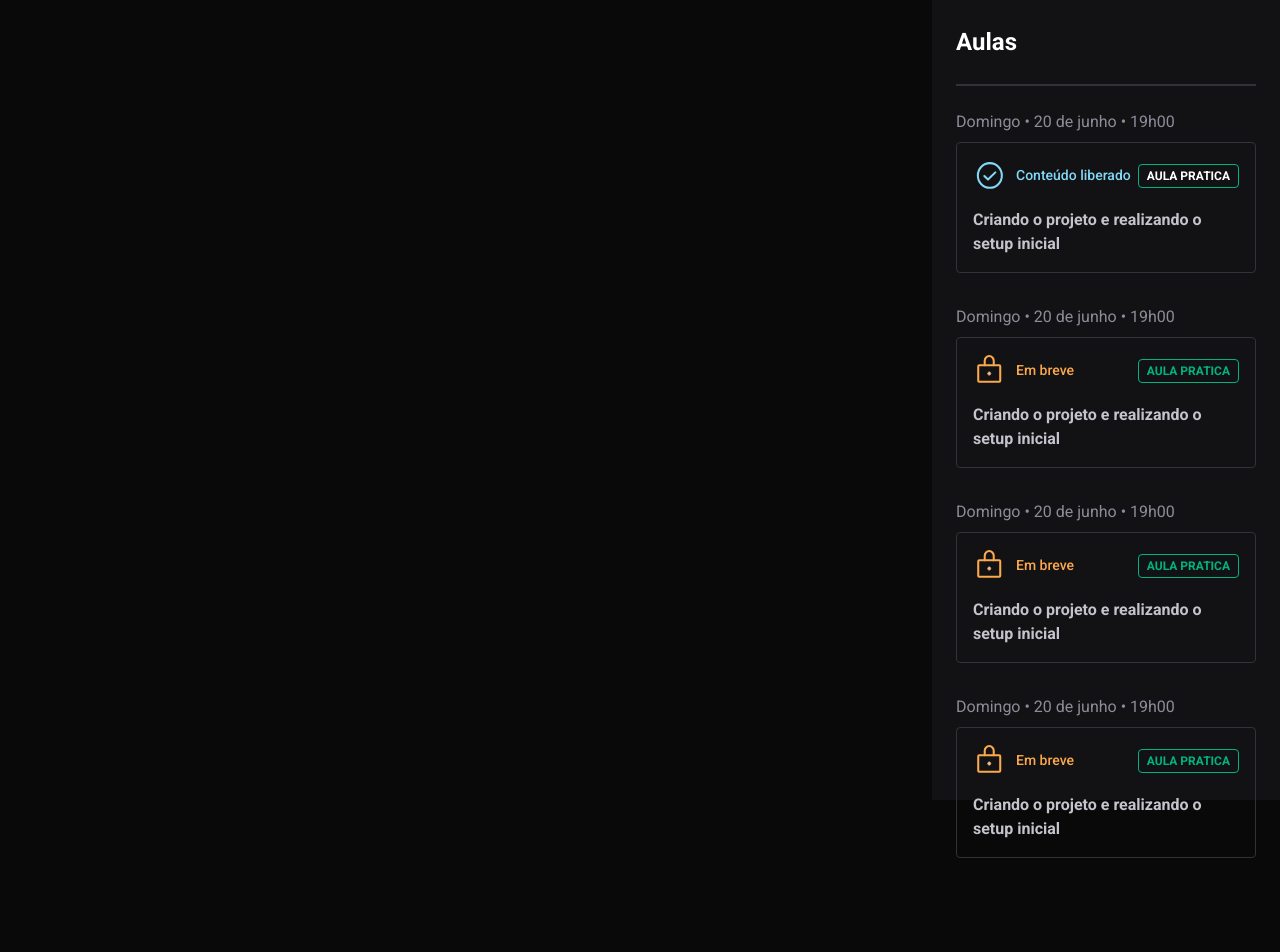
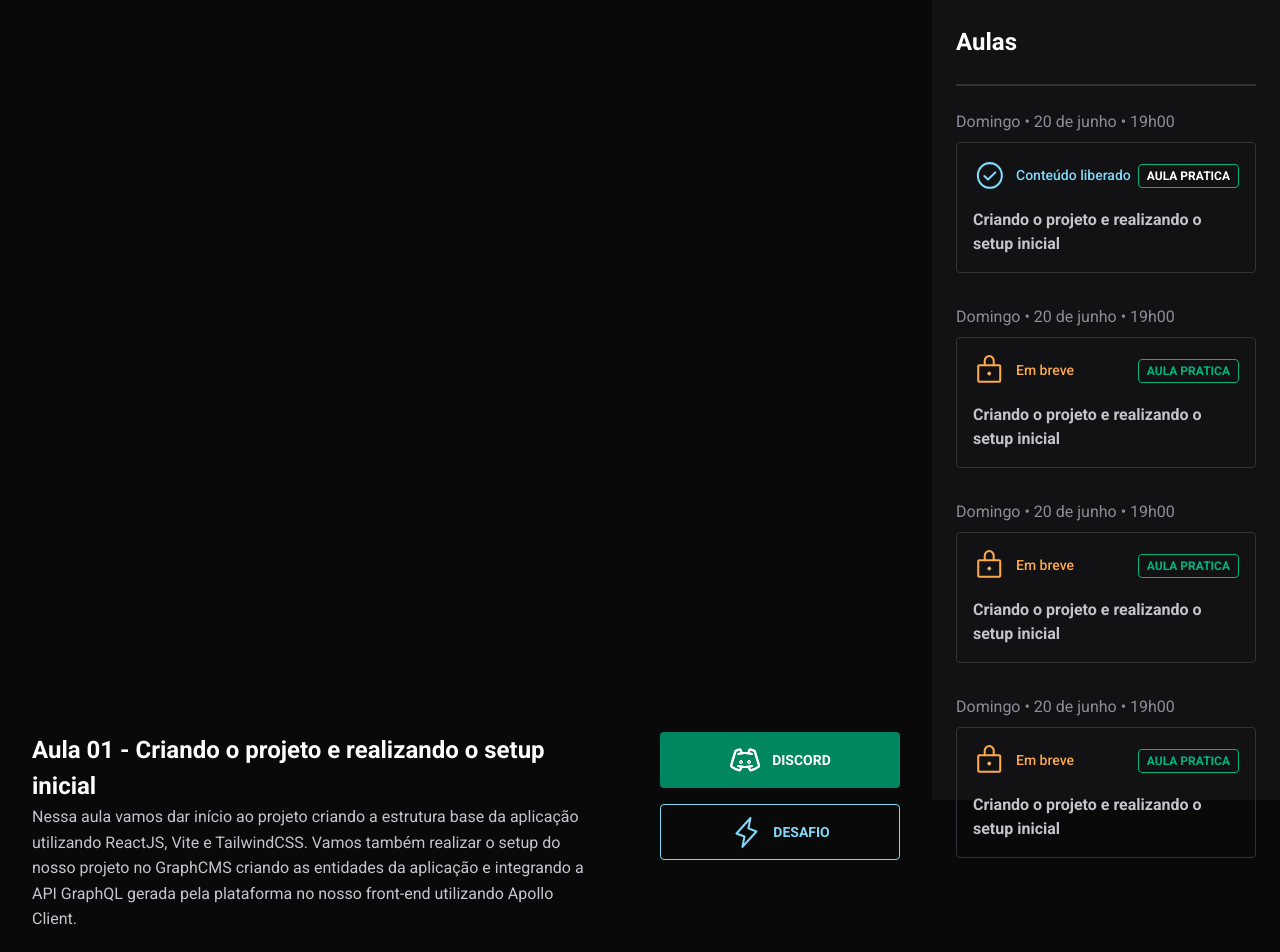
Before and after one commit to AldoWa/video-plataform, a Next.js app: page / in a window 1280 px wide. Shown: the top 952 px of the page. Before the commit the page ends 858 px from the top, so only its background shows below. Built offline with nearby package versions, Linux system fonts and the light colour scheme.

Commit message:
:sparkles: feat: ending styling

```diff
--- a/src/components/Button/style.tsx
+++ b/src/components/Button/style.tsx
@@ -1,7 +1,7 @@
 import styled, { css } from "styled-components";
 export const Content = styled.button<{ bg: 'transparent' | 'green'}>`
   ${({ bg, theme }) => css`
-    background-color: ${bg === 'green' ? 'green' : 'transparent'};
+    background-color: ${bg === 'green' ? theme.color.product.green : 'transparent'};
     height: 3.5rem;
     display: flex;
     align-items: center;
--- /dev/null
+++ b/src/components/Video/index.tsx
@@ -0,0 +1,62 @@
+import { useEffect, useState } from "react";
+import ReactPlayer from "react-player"
+import { DetailsVideo, TitleVideo, WrapperButtonDetails, WrapperVideoDetails } from "./style";
+import Button from "../Button";
+
+import Discord from "@/assets/icons/discord.svg";
+import Zap from "@/assets/icons/zap.svg";
+
+const VideoClass = () => {
+  const [hasWindow, setHasWindow] = useState(false);
+
+  useEffect(() => {
+    if (typeof window !== "undefined") {
+      setHasWindow(true);
+    }
+  }, []);
+
+  return (
+    <div className="w-full">
+      { hasWindow &&
+        <ReactPlayer
+          url={'https://www.youtube.com/watch?v=LXb3EKWsInQ'}
+          width='100%'
+          height='700px'
+          controls={true}
+        ></ReactPlayer>
+      }
+      <VideoDetails />
+    </div>
+  )
+}
+
+const VideoDetails = () => {
+  return (
+    <WrapperVideoDetails>
+      <div>
+        <TitleVideo>
+          Aula 01 - Criando o projeto e realizando o setup inicial
+        </TitleVideo>
+        <DetailsVideo>
+          Nessa aula vamos dar início ao
+          projeto criando a estrutura base da aplicação utilizando ReactJS,
+          Vite e TailwindCSS.
+          Vamos também realizar o setup do nosso projeto no GraphCMS criando as entidades da aplicação e
+          integrando a API GraphQL gerada pela plataforma no nosso front-end utilizando Apollo Client.
+        </DetailsVideo>
+      </div>
+      <WrapperButtonDetails>
+        <Button>
+          <Discord />
+          Discord
+        </Button>
+        <Button bg="transparent">
+          <Zap />
+          Desafio
+        </Button>
+      </WrapperButtonDetails>
+    </WrapperVideoDetails>
+  )
+}
+
+export default VideoClass
--- /dev/null
+++ b/src/components/Video/style.tsx
@@ -0,0 +1,32 @@
+import { rem } from "@/utils/generateRem";
+import styled, { css } from "styled-components";
+
+export const TitleVideo = styled.h1`
+  ${({ theme }) => css`
+    color: ${theme.color.base.white};
+    font-weight: ${theme.font.weigth.bold};
+    font-size: ${theme.font.sizes[24]};
+  `}
+`
+
+export const DetailsVideo = styled.p`
+  ${({ theme }) => css`
+    color: ${theme.color.base.text};
+    font-weight: ${theme.font.weigth.regular};
+    font-size: ${theme.font.sizes[16]};
+    line-height: 160%;
+  `}
+`
+
+export const WrapperVideoDetails = styled.div`
+  display: flex;
+  gap: ${rem(60)};
+  padding: ${rem(32)};
+`
+
+export const WrapperButtonDetails = styled.div`
+  display: flex;
+  flex-direction: column;
+  min-width: 240px;
+  gap: ${rem(16)};
+`
--- a/src/pages/index.tsx
+++ b/src/pages/index.tsx
@@ -1,29 +1,13 @@
 import {  Roboto } from "next/font/google";
 import Classes from "@/components/Classes";
-import ReactPlayer from "react-player/youtube";
-import { useEffect, useState } from "react";
+import Video from "@/components/Video";
 
 const roboto = Roboto({ subsets: ["latin"], weight: ['400', '500', '700'] });
 
 export default function Home() {
-
-  const [hasWindow, setHasWindow] = useState(false);
-  useEffect(() => {
-    if (typeof window !== "undefined") {
-      setHasWindow(true);
-    }
-  }, []);
-
   return (
     <div className={`${roboto.className} h-screen flex container mx-auto`}>
-      { hasWindow &&
-        <ReactPlayer
-          url={'https://www.youtube.com/watch?v=LXb3EKWsInQ'}
-          width='100%'
-          height='700px'
-          controls={true}
-        ></ReactPlayer>
-      }
+      <Video />
       <Classes />
     </div>
   );
```
